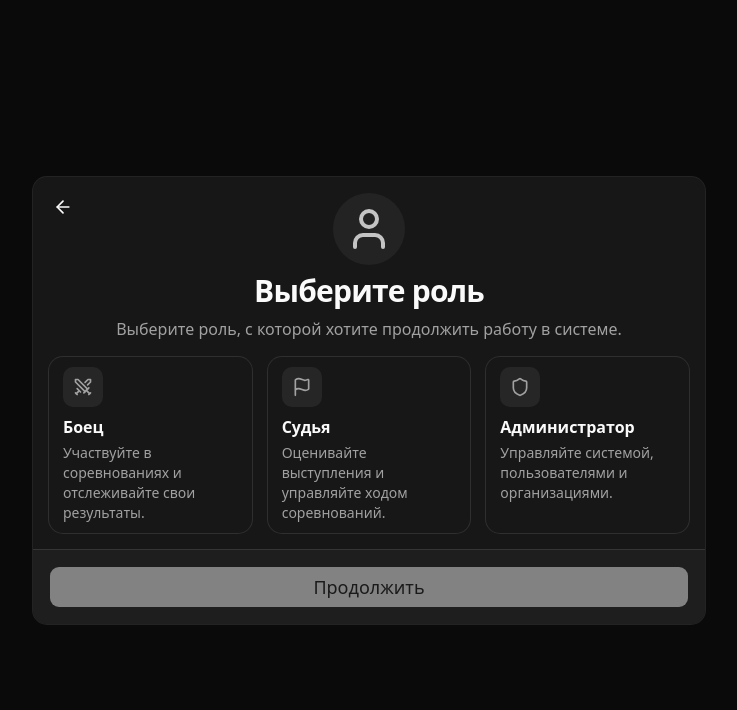
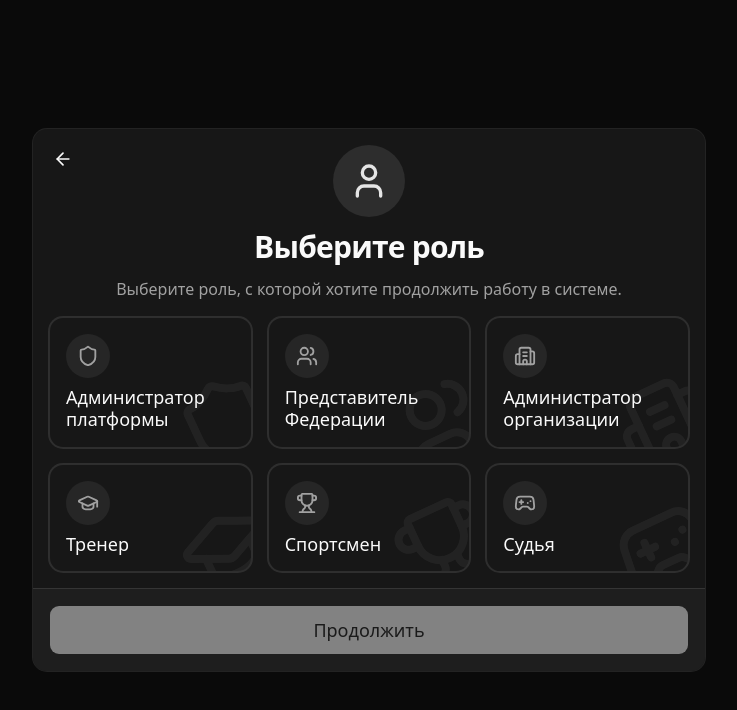
Before and after one commit to poomsae-tech/frontend-core, a React (Vite) app: page /role-select in a window 1280 px wide. Shown: the top 710 px of the page, without its empty margins (271-1008 px from the left). Built offline with nearby package versions, Linux system fonts and the light colour scheme.

Commit message:
add roles and refact role card

```diff
--- a/src/features/auth/role-select/role-card.tsx
+++ b/src/features/auth/role-select/role-card.tsx
@@ -1,21 +1,15 @@
-import type { AppRole } from "@/shared/types/role.types";
-import {
-  Card,
-  CardDescription,
-  CardHeader,
-  CardTitle,
-} from "@/components/ui/card";
+import { Card, CardHeader, CardTitle } from "@/components/ui/card";
 import { cn } from "@/lib/utils";
 import type { RoleCardConfig } from "./role-select.types";
 
 interface RoleCardProps {
   config: RoleCardConfig;
   isSelected: boolean;
-  onClick: (role: AppRole) => void;
+  onClick: (roleId: string) => void;
 }
 
 export function RoleCard({ config, isSelected, onClick }: RoleCardProps) {
-  const { id, title, description, icon: Icon } = config;
+  const { id, title, icon: Icon } = config;
 
   return (
     <Card
@@ -27,30 +21,35 @@ export function RoleCard({ config, isSelected, onClick }: RoleCardProps) {
         if (e.key === "Enter" || e.key === " ") onClick(id);
       }}
       className={cn(
-        "cursor-pointer border-2 py-2 px-3 transition-all duration-150 ease-out",
+        "cursor-pointer border transition-all p-0 duration-150 ease-out relative",
         isSelected
-          ? "border-primary shadow-lg"
-          : "border-transparent hover:border-primary/50 hover:shadow-md",
+          ? "border-primary bg-primary/5 shadow-sm"
+          : "border-border hover:border-primary/50 hover:bg-accent/50",
       )}
     >
-      <CardHeader className="p-0">
+      <CardHeader className="p-2 md:p-4 relative z-10 flex flex-col gap-2">
         <div
           className={cn(
-            "mb-1 flex size-10 items-center justify-center rounded-lg transition-colors duration-150",
-            isSelected ? "bg-primary/15" : "bg-muted",
+            "flex size-8 md:size-11 items-center justify-center rounded-full transition-colors duration-150",
+            isSelected
+              ? "bg-primary text-primary-foreground"
+              : "bg-muted text-muted-foreground",
           )}
         >
-          <Icon
-            className={cn(
-              "size-5 transition-colors duration-150",
-              isSelected ? "text-primary" : "text-muted-foreground",
-            )}
-          />
+          <Icon className="size-4 md:size-5.5" />
         </div>
 
-        <CardTitle className="text-base font-semibold">{title}</CardTitle>
-        <CardDescription>{description}</CardDescription>
+        <CardTitle className="text-sm text-shadow-2xs md:text-lg font-medium line-clamp-2 leading-tight">
+          {title}
+        </CardTitle>
       </CardHeader>
+
+      <Icon
+        className={cn(
+          "size-20 md:size-24 z-0 absolute -bottom-6 -right-6 -rotate-25 transition-opacity duration-150",
+          isSelected ? "opacity-25" : "opacity-5",
+        )}
+      />
     </Card>
   );
 }
--- a/src/features/auth/role-select/role-select-page.tsx
+++ b/src/features/auth/role-select/role-select-page.tsx
@@ -1,7 +1,6 @@
 import { useState } from "react";
-import { ArrowLeft, User } from "lucide-react";
+import { ArrowLeft, User, Info } from "lucide-react";
 import { Button } from "@/components/ui/button";
-import type { AppRole } from "@/shared/types/role.types";
 import { RoleCard } from "./role-card";
 import {
   Card,
@@ -17,59 +16,79 @@ import {
 } from "@/components/ui/tooltip";
 
 export function RoleSelectPage() {
-  const [selectedRole, setSelectedRole] = useState<AppRole | null>(null);
+  const [selectedRoleId, setSelectedRoleId] = useState<string | null>(null);
+
+  const selectedRole = MOCK_ROLE_CONFIGS.find((r) => r.id === selectedRoleId);
 
   function handleContinue() {
-    if (!selectedRole) return;
+    if (!selectedRoleId) return;
     // TODO: Действие при продолжении
-    console.log("Selected role:", selectedRole);
+    console.log("Selected role ID:", selectedRoleId);
   }
 
   return (
-    <div className="flex min-h-svh w-full flex-col items-center justify-center p-6 md:p-10">
-      <Card className="max-w-2xl w-full">
-        <CardHeader className="relative">
-          <div className="text-center flex flex-col items-center gap-2">
-            <div className="p-3 flex items-center justify-center bg-border/50 rounded-full">
-              <User className="size-12 opacity-75" />
+    <div className="flex min-h-svh w-full flex-col items-center justify-center p-2 md:p-10">
+      <Card className="relative max-w-2xl w-full">
+        <CardHeader>
+          <div className="text-center flex flex-col items-center gap-3">
+            <div className="p-2.5 md:p-4 flex items-center justify-center bg-primary/10 text-primary rounded-full">
+              <User className="size-7 md:size-10" />
             </div>
-            <h1 className="text-3xl font-bold tracking-tight">Выберите роль</h1>
-            <p className="text-muted-foreground text-base">
+            <h1 className="text-xl md:text-3xl font-bold tracking-tight">
+              Выберите роль
+            </h1>
+            <p className="text-muted-foreground text-sm md:text-base">
               Выберите роль, с которой хотите продолжить работу в системе.
             </p>
           </div>
+        </CardHeader>
         <Tooltip>
-            <TooltipTrigger className="absolute top-0 left-4">
+          <TooltipTrigger asChild>
             <Button
               size={"icon-sm"}
               variant={"ghost"}
+              className="absolute top-4 left-4"
               // TODO: Вернуться назад (к авторизации)
             >
               <ArrowLeft className="size-5" />
             </Button>
           </TooltipTrigger>
-
           <TooltipContent side="right">Вернуться назад</TooltipContent>
         </Tooltip>
-        </CardHeader>
-        <CardContent>
-          <div className="grid w-full grid-cols-1 gap-4 sm:grid-cols-3">
+        <CardContent className="space-y-4 max-sm:p-2">
+          <div className="grid w-full grid-cols-2 gap-2 md:gap-4 sm:grid-cols-3">
             {MOCK_ROLE_CONFIGS.map((config) => (
               <RoleCard
                 key={config.id}
                 config={config}
-                isSelected={selectedRole === config.id}
-                onClick={setSelectedRole}
+                isSelected={selectedRoleId === config.id}
+                onClick={setSelectedRoleId}
               />
             ))}
           </div>
+
+          {selectedRole && (
+            <div className="rounded-xl border bg-muted/30 p-4 transition-all animate-in fade-in slide-in-from-bottom-2">
+              <div className="flex gap-3">
+                <Info className="size-5 text-primary shrink-0 mt-0.5" />
+                <div className="space-y-1">
+                  <p className="font-semibold text-sm leading-none">
+                    {selectedRole.title}
+                  </p>
+                  <p className="text-sm text-muted-foreground leading-tight">
+                    {selectedRole.description}
+                  </p>
+                </div>
+              </div>
+            </div>
+          )}
         </CardContent>
         <CardFooter>
           <Button
             size="lg"
-            disabled={!selectedRole}
+            disabled={!selectedRoleId}
             onClick={handleContinue}
-            className="w-full py-5 text-lg  max-w-2xl"
+            className="w-full text-base py-5 sm:py-6 sm:text-lg"
           >
             Продолжить
           </Button>
--- a/src/features/auth/role-select/role-select.types.ts
+++ b/src/features/auth/role-select/role-select.types.ts
@@ -1,8 +1,7 @@
 import type { LucideIcon } from 'lucide-react';
-import type { AppRole } from '@/shared/types/role.types';
 
 export interface RoleCardConfig {
-    id: AppRole;
+    id: string;
     title: string;
     description: string;
     icon: LucideIcon;
--- a/src/shared/mocks/role.mock.ts
+++ b/src/shared/mocks/role.mock.ts
@@ -1,23 +1,41 @@
 import type { RoleCardConfig } from "@/features/auth/role-select/role-select.types";
-import { Flag, Shield, Swords } from "lucide-react";
+import { Shield, Users, Building2, GraduationCap, Trophy, Gamepad2 } from "lucide-react";
 
 export const MOCK_ROLE_CONFIGS: RoleCardConfig[] = [
   {
-    id: "FIGHTER",
-    title: "Боец",
-    description: "Участвуйте в соревнованиях и отслеживайте свои результаты.",
-    icon: Swords,
+    id: "54fd34-fdsf34-super-admin",
+    title: "Администратор платформы",
+    description: "Технический контроль, управление глобальными настройками и блокировка организаций.",
+    icon: Shield,
   },
   {
-    id: "REFEREE",
-    title: "Судья",
-    description: "Оценивайте выступления и управляйте ходом соревнований.",
-    icon: Flag,
+    id: "a2b3c4-d5e6f7-federation-rep",
+    title: "Представитель Федерации",
+    description: "Региональный куратор. Проводит аккредитацию клубов и назначает главных судей турниров.",
+    icon: Users,
   },
   {
-    id: "ADMIN",
-    title: "Администратор",
-    description: "Управляйте системой, пользователями и организациями.",
-    icon: Shield,
+    id: "c3d4e5-f6g7h8-org-admin",
+    title: "Администратор организации",
+    description: "Управляет штатом тренеров и базой спортсменов своей организации.",
+    icon: Building2,
+  },
+  {
+    id: "e4f5g6-h7i8j9-coach",
+    title: "Тренер",
+    description: "Основной оператор данных. Создает профили спортсменов, следит за их актуальностью и подает заявки на турниры.",
+    icon: GraduationCap,
+  },
+  {
+    id: "g6h7i8-j9k0l1-athlete",
+    title: "Спортсмен",
+    description: "Пользователь с правами «только чтение». Видит свой рейтинг, историю поединков и статус страховки. Самостоятельная регистрация на турниры запрещена.",
+    icon: Trophy,
+  },
+  {
+    id: "i8j9k0-l1m2n3-referee",
+    title: "Судья",
+    description: "Временная операционная роль, привязанная к конкретному турниру для управления счетом через мобильный пульт.",
+    icon: Gamepad2,
   },
 ];
--- a/src/shared/types/role.types.ts
+++ /dev/null
@@ -1 +0,0 @@
-export type AppRole = 'FIGHTER' | 'REFEREE' | 'ADMIN';
```
Lines whose indentation alone changed are shown as unchanged.
